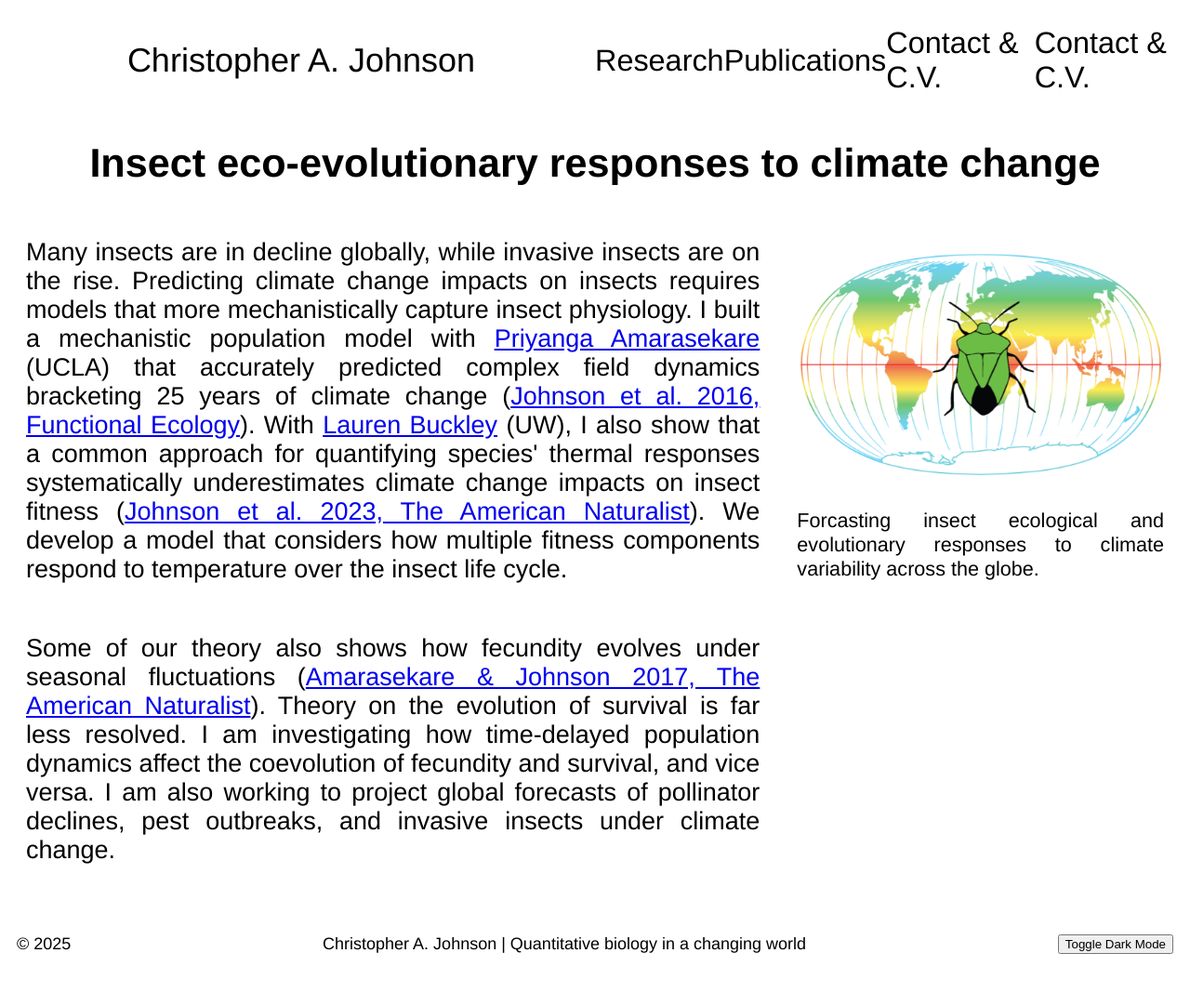
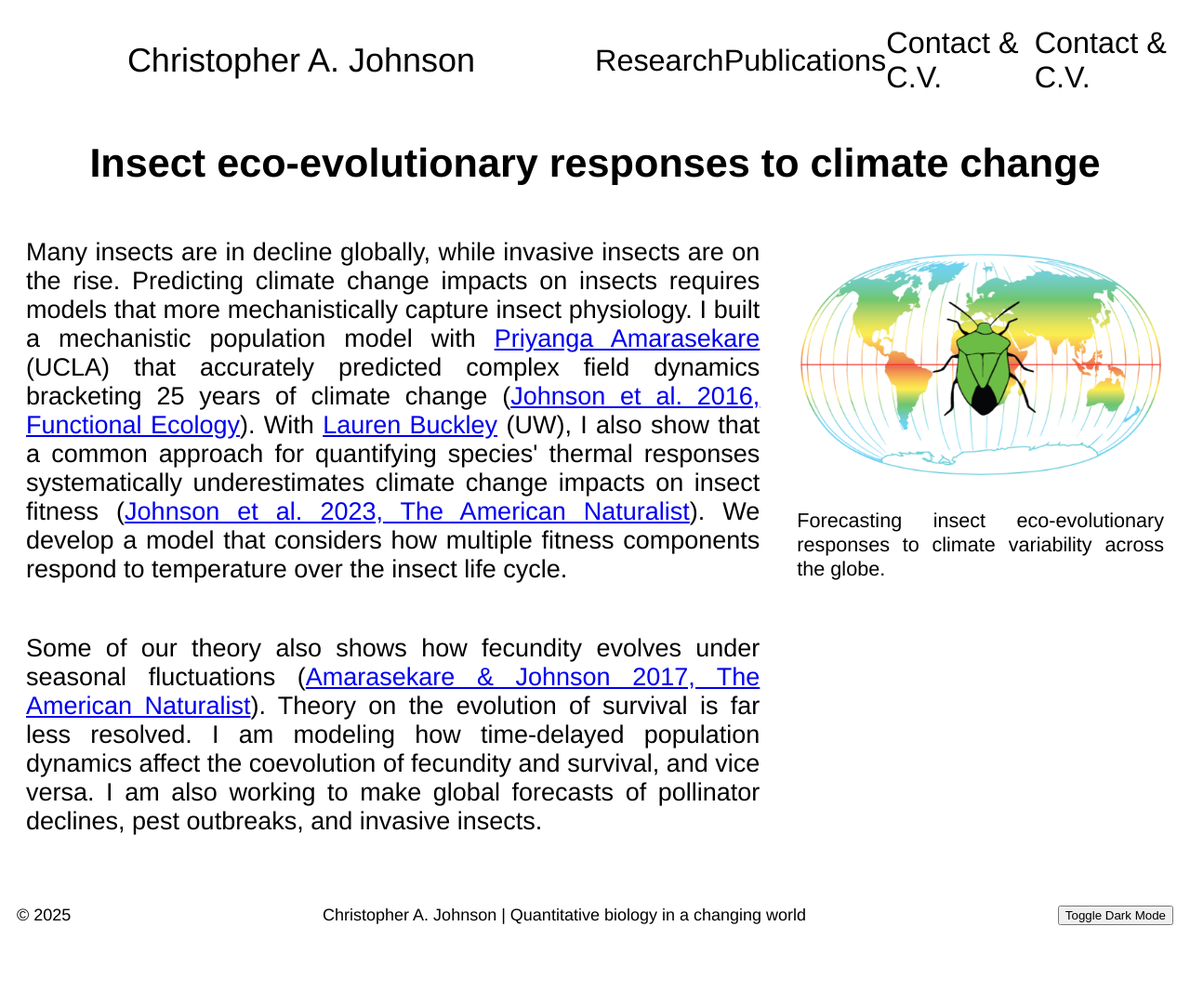
Before and after one commit to chrisajohnson/chrisajohnson.github.io, a Jekyll site: the page built from research/insect_responses.md, in a window 1280 px wide. Shown: the whole page at 93% size. Built offline with Jekyll 4.4.1, drawn with Linux system fonts in a browser that asks for light colours; after the commit the page ends 1051 px from its top, so only the background shows below that.

Commit message:
Update insect_responses.md

```diff
--- a/research/insect_responses.md
+++ b/research/insect_responses.md
@@ -8,13 +8,13 @@ permalink: /research/insect_responses/
   <p>Many insects are in decline globally, while invasive insects are on the rise. Predicting climate change impacts on insects requires models that more mechanistically capture insect physiology. I built a mechanistic population model with <a href="https://www.gf.org/fellows/priyanga-amarasekare/" target="_blank" rel="noopener">Priyanga Amarasekare</a> (UCLA) that accurately predicted complex field dynamics bracketing 25 years of climate change (<a href="https://chrisajohnson.github.io/publications/" target="_blank" rel="noopener">Johnson et al. 2016, Functional Ecology</a>). With <a href="https://huckleylab.github.io/" target="_blank" rel="noopener">Lauren Buckley</a> (UW), I also show that a common approach for quantifying species' thermal responses systematically underestimates climate change impacts on insect fitness (<a href="https://chrisajohnson.github.io/publications/" target="_blank" rel="noopener">Johnson et al. 2023, The American Naturalist</a>). We develop a model that considers how multiple fitness components respond to temperature over the insect life cycle.
 
 </p>
-  <p>Some of our theory also shows how fecundity evolves under seasonal fluctuations (<a href="https://chrisajohnson.github.io/publications/" target="_blank" rel="noopener">Amarasekare & Johnson 2017, The American Naturalist</a>). Theory on the evolution of survival is far less resolved. I am investigating how time-delayed population dynamics affect the coevolution of fecundity and survival, and vice versa. I am also working to project global forecasts of pollinator declines, pest outbreaks, and invasive insects under climate change.
+  <p>Some of our theory also shows how fecundity evolves under seasonal fluctuations (<a href="https://chrisajohnson.github.io/publications/" target="_blank" rel="noopener">Amarasekare & Johnson 2017, The American Naturalist</a>). Theory on the evolution of survival is far less resolved. I am modeling how time-delayed population dynamics affect the coevolution of fecundity and survival, and vice versa. I am also working to make global forecasts of pollinator declines, pest outbreaks, and invasive insects.
 </p>
 </div>
 
 <div class="content-right">
   <figure>
     <img src="{{ '/images/Bug_globe.png' | relative_url }}" alt="Shield bug on a world map colored as a latitudinal climate gradient" >
-    <figcaption>Forcasting insect ecological and evolutionary responses to climate variability across the globe.</figcaption>
+    <figcaption>Forecasting insect eco-evolutionary responses to climate variability across the globe.</figcaption>
   </figure>
 </div>
```
